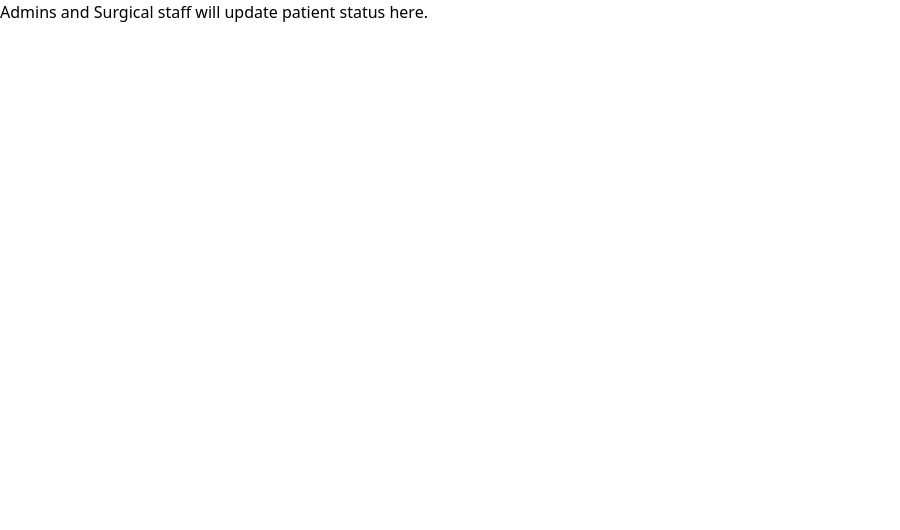
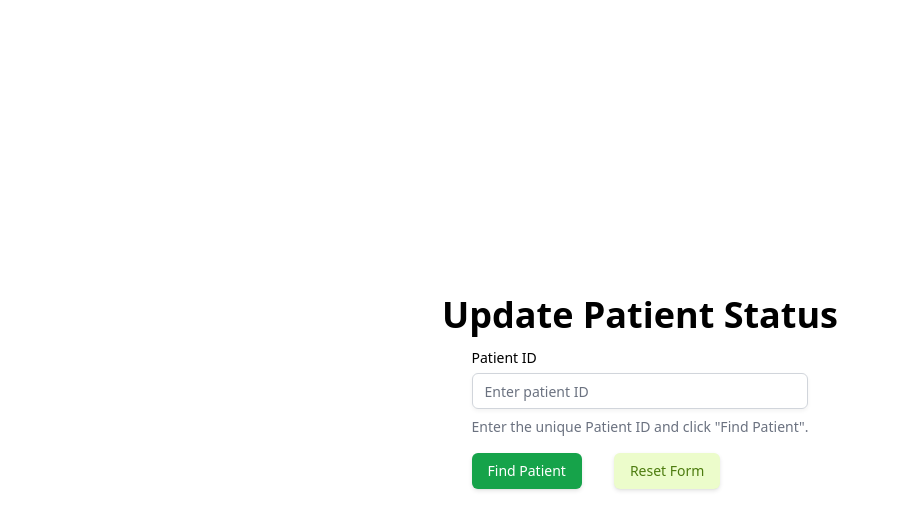
Before and after one commit to rachel-labri-tipton/mediphase-surgery-status-app, a React (Vite) app in the folder v56-team22-surgery-status-board/: page /update-patient in a window 1280 px wide. Shown: the top 530 px of the page, without its empty margins (0-900 px from the left). Built offline with nearby package versions, Linux system fonts and the light colour scheme.

Commit message:
add view for PatientStatusUpdate

```diff
--- a/v56-team22-surgery-status-board/src/screens/PatientStatusUpdate.tsx
+++ b/v56-team22-surgery-status-board/src/screens/PatientStatusUpdate.tsx
@@ -1,3 +1,33 @@
-const PatientStatusUpdate = () => <h1>Admins and Surgical staff will update patient status here.</h1>;
+import { useState } from 'react';
+import FindPatientForm from '@/components/PatientStatusUpdate/FindPatientForm';
+import PatientStatusForm from '@/components/PatientStatusUpdate/PatientStatusForm';
+import type { Patient } from '@/components/PatientStatusTable/data/patient-data-updated';
+import { Button } from '../components/ui/button';
+
+const PatientStatusUpdate = () => {
+  const [foundPatient, setFoundPatient] = useState<Patient | null>(null);
+
+  return (
+    <div className="flex flex-col items-center justify-center min-h-screen">
+      <h1 className="text-4xl font-bold mb-4">Update Patient Status</h1>
+      {!foundPatient ? (
+        <FindPatientForm onFound={setFoundPatient} />
+      ) : (
+          <>
+          <PatientStatusForm foundPatient={foundPatient} onStatusUpdated={setFoundPatient} />
+
+          <Button
+          type="button"
+          variant="secondary"
+          className="ml-2 mt-10"
+          onClick={() => setFoundPatient(null)}>
+          Clear and Find New Patient
+        </Button>
+        </>
+      )}
+
+    </div>
+  );
+};
 
 export default PatientStatusUpdate;
```
